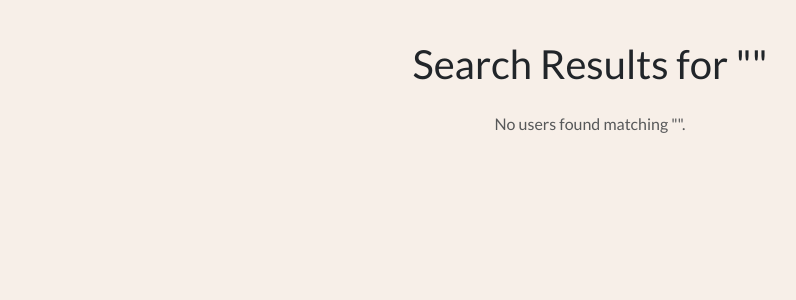
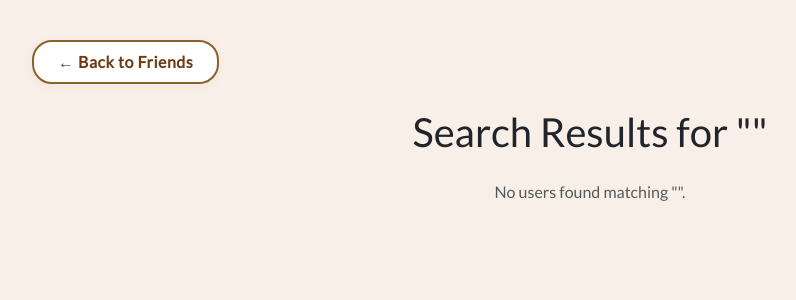
Before and after one commit to IanO7/CITS3403-Group-Project, a Flask app: template app/templates/search_results.html in a window 1280 px wide. Shown: the part 78-378 px from the top of the page, without its empty margins (50-846 px from the left). Run offline with Flask 3, Linux system fonts and the light colour scheme; the template is opened without the code that fills it, so the values that code supplies are empty.

Commit message:
Add back-to-friends button and update styles in search results

```diff
--- a/app/static/css/my_friends.css
+++ b/app/static/css/my_friends.css
@@ -245,3 +245,26 @@
     background: #fbc2eb;
     color: #5f8d3b;
 }
+
+.back-to-friends-btn {
+    border-radius: 20px;
+    font-weight: bold;
+    padding: 8px 24px;
+    letter-spacing: 0.5px;
+    background-color: #fff;
+    color: #6E3A14;
+    border: 2px solid #8E5F2B;
+    transition: background 0.2s, color 0.2s, border-color 0.2s, box-shadow 0.2s;
+    box-shadow: 0 2px 8px rgba(223, 111, 27, 0.07);
+    text-decoration: none;
+    display: inline-block;
+}
+
+.back-to-friends-btn:hover,
+.back-to-friends-btn:focus {
+    background-color: #F6E7DA;
+    color: #DF6F1B;
+    border-color: #DF6F1B;
+    text-decoration: none;
+    box-shadow: 0 4px 16px rgba(223, 111, 27, 0.13);
+}
--- a/app/templates/search_results.html
+++ b/app/templates/search_results.html
@@ -3,8 +3,14 @@
 
 {% block content %}
 <link rel="stylesheet" href="{{ url_for('static', filename='css/badge.css') }}">
+<link rel="stylesheet" href="{{ url_for('static', filename='css/my_friends.css') }}">
 
 <div class="container mt-5">
+    <!-- Back Button -->
+    <a href="{{ url_for('views.friends') }}" class="back-to-friends-btn mb-4">
+        ← Back to Friends
+    </a>
+
     <h1 class="text-center mb-4">Search Results for "{{ query }}"</h1>
 
     {% if results %}
@@ -23,23 +29,14 @@
     <p class="text-center text-muted">No users found matching "{{ query }}".</p>
     {% endif %}
 
-
     <!-- Example -->
     {% for result in results %}
     <div>
         <a href="{{ url_for('views.user_profile', user_id=result.id) }}">{{ result.username }}</a>
-        <!-- Optionally show "Follows you" badge if result follows current user -->
         {% if result.id in followers_of_me %}
             <span class="badge bg-info">Follows you</span>
         {% endif %}
     </div>
     {% endfor %}
 </div>
-
-<style>
-</div>
-
-
-</div>
-
 {% endblock %}
```
